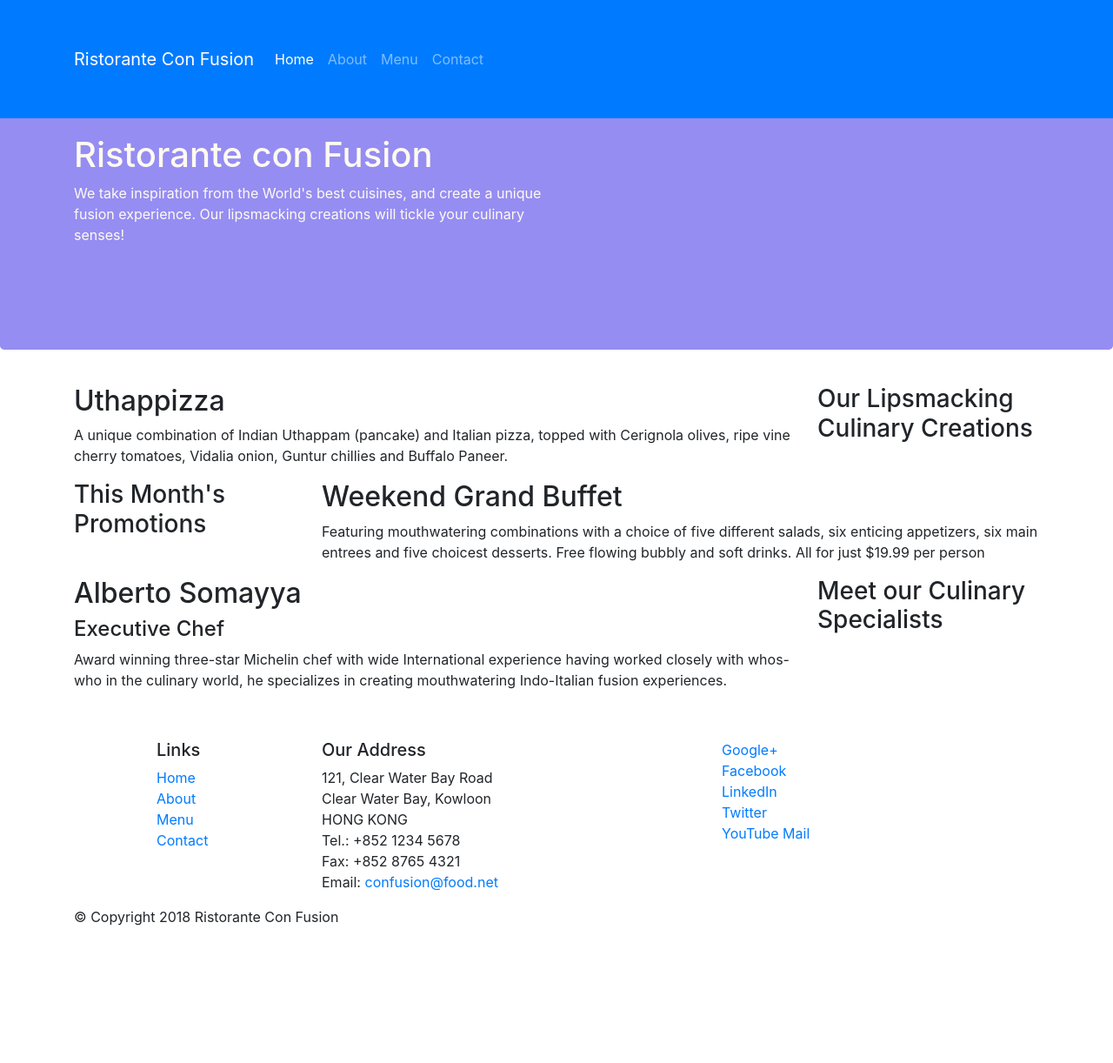
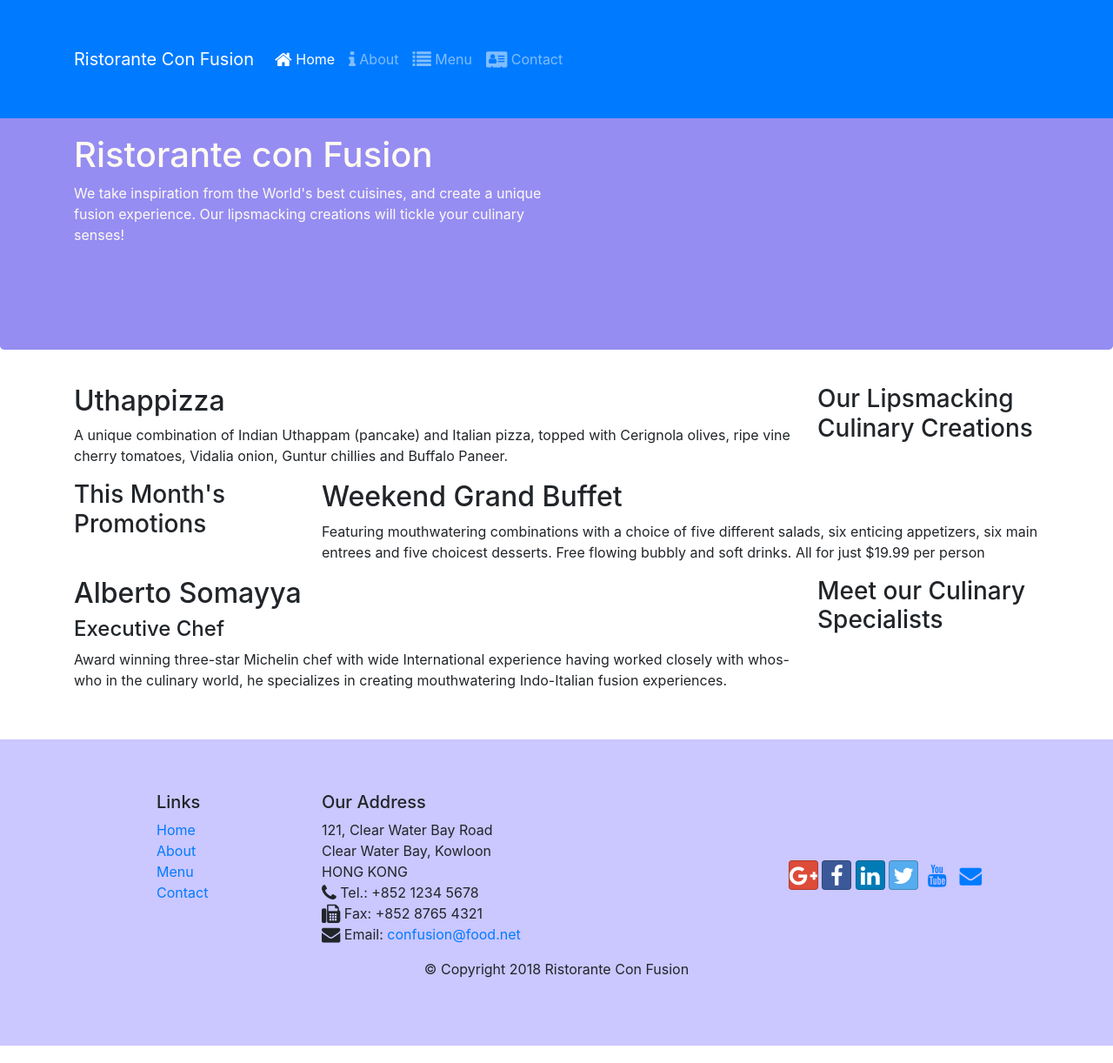
Before and after one commit to miths/Bootstrap, a website: page Bootstrap4/conFusion/index.html in a window 1280 px wide. Shown: the whole page at 87% size. Before the commit the page ends 1122 px from the top, so only its background shows below. Drawn offline with nearby package versions, Linux system fonts and the light colour scheme.

Commit message:
Icon Fonts

```diff
--- a/Bootstrap4/conFusion/index.html
+++ b/Bootstrap4/conFusion/index.html
@@ -10,6 +10,8 @@
     <!-- Bootstrap CSS -->
     <link rel="stylesheet" href="node_modules/bootstrap/dist/css/bootstrap.min.css">
     <link rel="stylesheet" href="/aboutus.css"  type="text/css">
+    <link rel="stylesheet" href="node_modules/font-awesome/css/font-awesome.min.css">
+    <link rel="stylesheet" href="node_modules/bootstrap-social/bootstrap-social.css">
     <title>Ristorante Con Fusion</title>
 </head>
 
@@ -22,10 +24,10 @@
       </button>
       <div class="collapse navbar-collapse" id="Navbar">
         <ul class="navbar-nav mr-auto">
-          <li class="nav-item active"> <a href="#" class="nav-link">Home</a> </li>
-          <li class="nav-item"> <a href="./aboutus.html" class="nav-link">About</a> </li>
-          <li class="nav-item"> <a href="#" class="nav-link">Menu</a> </li>
-          <li class="nav-item"> <a href="#" class="nav-link">Contact</a> </li>
+          <li class="nav-item active"> <a href="#" class="nav-link"><span class="fa fa-home fa-lg"></span> Home</a> </li>
+          <li class="nav-item"> <a href="./aboutus.html" class="nav-link"><span class="fa fa-info fa-lg"></span> About</a> </li>
+          <li class="nav-item"> <a href="#" class="nav-link"><span class="fa fa-list fa-lg"></span> Menu</a> </li>
+          <li class="nav-item"> <a href="#" class="nav-link"><span class="fa fa-address-card fa-lg"></span> Contact</a> </li>
         </ul>
       </div>
     </div>
@@ -78,7 +80,7 @@
         </div>
     </div>
 
-    <footer>
+    <footer class="footer">
         <div class="container">
             <div class="row">
                 <div class="col-4 offset-1 col-sm-2">
@@ -96,33 +98,33 @@
 		              121, Clear Water Bay Road<br>
 		              Clear Water Bay, Kowloon<br>
 		              HONG KONG<br>
-		              Tel.: +852 1234 5678<br>
-		              Fax: +852 8765 4321<br>
-		              Email: <a href="mailto:confusion@food.net">confusion@food.net</a>
+                  <i class="fa fa-phone fa-lg"></i> Tel.: +852 1234 5678<br>
+		              <i class="fa fa-fax fa-lg"></i> Fax: +852 8765 4321<br>
+		              <i class="fa fa-envelope fa-lg"></i> Email: <a href="mailto:confusion@food.net">confusion@food.net</a>
 		           </address>
                 </div>
-                <div class="row">
-                    <div class="col-12 col-sm-4">
-                        <a href="http://google.com/+">Google+</a>
-                        <a href="http://www.facebook.com/profile.php?id=">Facebook</a>
-                        <a href="http://www.linkedin.com/in/">LinkedIn</a>
-                        <a href="http://twitter.com/">Twitter</a>
-                        <a href="http://youtube.com/">YouTube</a>
-                        <a href="mailto:">Mail</a>
+                <div class="col-12 col-sm-4 align-self-center">
+                    <div class="text-center">
+                      <a href="http://google.com/+" class="btn btn-social-icon btn-google"> <i class="fa fa-google-plus"></i> </a>
+                      <a href="http://www.facebook.com/profile.php?id" class="btn btn-social-icon btn-facebook"> <i class="fa fa-facebook"></i> </a>
+                      <a href="http://www.linkedin.com/in/" class="btn btn-social-icon btn-linkedin"> <i class="fa fa-linkedin"></i> </a>
+                      <a href="http://twitter.com/" class="btn btn-social-icon btn-twitter"> <i class="fa fa-twitter"></i> </a>
+                      <a href="http://youtube.com/" class="btn btn-social-icon btn-youtube"> <i class="fa fa-youtube"></i> </a>
+                      <a href="mailto:" class="btn btn-social-icon"> <i class="fa fa-envelope"></i> </a>
                     </div>
                 </div>
            </div>
-           <div class="row">
+           <div class="row justify-content-center">
                 <div class="col-auto">
                     <p>© Copyright 2018 Ristorante Con Fusion</p>
                 </div>
            </div>
         </div>
     </footer>
-    <!-- jQuery first, then Popper.js, then Bootstrap JS. -->
     <script src="node_modules/jquery/dist/jquery.slim.min.js"></script>
     <script src="node_modules/popper.js/dist/umd/popper.min.js"></script>
     <script src="node_modules/bootstrap/dist/js/bootstrap.min.js"></script>
 </body>
 
+
 </html>
--- a/Bootstrap4/conFusion/package.json
+++ b/Bootstrap4/conFusion/package.json
@@ -15,6 +15,8 @@
   },
   "dependencies": {
     "bootstrap": "^4.0.0",
+    "bootstrap-social": "^5.1.1",
+    "font-awesome": "^4.7.0",
     "jquery": "^3.3.1",
     "popper.js": "^1.12.9"
   }
```
Also changed, not shown: Bootstrap4/conFusion/aboutus.html (+15 -14 lines), 1 other file. Lines whose indentation alone changed are shown as unchanged.
